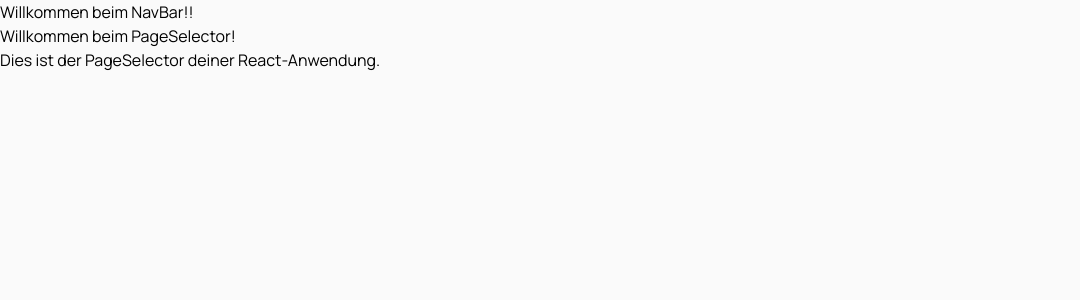
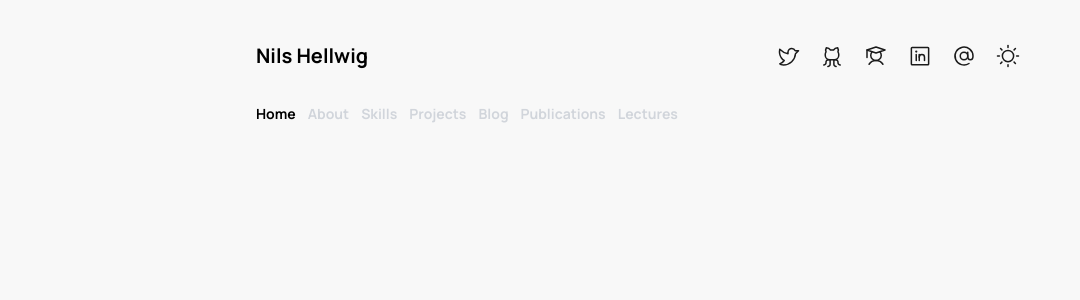
Before and after one commit to NilsHellwig/portfolio, a React (Create React App) app: page / in a window 1280 px wide. Shown: the top 300 px of the page, without its empty margins (0-1080 px from the left). Built offline with nearby package versions, Linux system fonts and the light colour scheme.

Commit message:
add navigation

```diff
--- a/package.json
+++ b/package.json
@@ -12,6 +12,7 @@
     "@types/node": "^16.18.68",
     "@types/react": "^18.2.45",
     "@types/react-dom": "^18.2.17",
+    "phosphor-react": "^1.4.1",
     "react": "^18.2.0",
     "react-dom": "^18.2.0",
     "react-router-dom": "^6.21.0",
--- a/src/App.tsx
+++ b/src/App.tsx
@@ -11,16 +11,12 @@ import Skills from "./pages/Skills";
 
 // Components
 import NavBar from "./components/Navbar";
-
-// Stylesheets
-import "./App.css";
-import "./fonts.css";
 import PageSelector from "./components/PageSelector";
 
 const App: React.FC = () => {
   return (
-    <div className="page-outer bg-zinc-50 h-screen w-screen" style={{ fontFamily: "Manrope" }}>
-      <div className="page-inner">
+    <div className="page-outer" style={{ fontFamily: "Manrope" }}>
+      <div className="page-inner max-w-[800px] w-[100%] mx-auto p-4">
         <NavBar />
         <PageSelector />
         <Router>
--- a/src/components/Navbar.tsx
+++ b/src/components/Navbar.tsx
@@ -1,9 +1,30 @@
 import React from "react";
+import { Student, TwitterLogo, At, GithubLogo, LinkedinLogo, Sun } from "phosphor-react";
 
 const NavBar: React.FC = () => {
   return (
-    <div>
-      <h2>Willkommen beim NavBar!!</h2>
+    <div className="flex flex-row items-center mt-6 mb-8 justify-center flex-col gap-2 md:justify-between md:flex-row md:gap-0">
+      <h1 className="font-bold text-xl">Nils Hellwig</h1>
+      <div className="flex flex-row gap-3">
+        <div className="p-1 hover:bg-gray-200 rounded-lg cursor-pointer">
+          <TwitterLogo size={24} color="#1a1a1a" weight="regular" />
+        </div>
+        <div className="p-1 hover:bg-gray-200 rounded-lg cursor-pointer">
+          <GithubLogo size={24} color="#1a1a1a" weight="regular" />
+        </div>
+        <div className="p-1 hover:bg-gray-200 rounded-lg cursor-pointer">
+          <Student size={24} color="#1a1a1a" weight="regular" />
+        </div>
+        <div className="p-1 hover:bg-gray-200 rounded-lg cursor-pointer">
+          <LinkedinLogo size={24} color="#1a1a1a" weight="regular" />
+        </div>
+        <div className="p-1 hover:bg-gray-200 rounded-lg cursor-pointer">
+          <At size={24} color="#1a1a1a" weight="regular" />
+        </div>
+        <div className="p-1 hover:bg-gray-200 rounded-lg cursor-pointer">
+          <Sun size={24} color="#1a1a1a" weight="regular" />
+        </div>
+      </div>
     </div>
   );
 };
--- a/src/components/PageSelector.tsx
+++ b/src/components/PageSelector.tsx
@@ -2,9 +2,28 @@ import React from "react";
 
 const PageSelector: React.FC = () => {
   return (
-    <div>
-      <h2>Willkommen beim PageSelector!</h2>
-      <p>Dies ist der PageSelector deiner React-Anwendung.</p>
+    <div className="flex flex-row font-bold gap-3 text-sm mb-4">
+      <span className="">
+        <a href="/portfolio/">Home</a>
+      </span>
+      <span className="text-gray-300 hover:text-gray-400 cursor-pointer">
+        <a href="/portfolio/about">About</a>
+      </span>
+      <span className="text-gray-300 hover:text-gray-400 cursor-pointer">
+        <a href="/portfolio/skills">Skills</a>
+      </span>
+      <span className="text-gray-300 hover:text-gray-400 cursor-pointer">
+        <a href="/portfolio/projects">Projects</a>
+      </span>
+      <span className="text-gray-300 hover:text-gray-400 cursor-pointer">
+        <a href="/portfolio/blog">Blog</a>
+      </span>
+      <span className="text-gray-300 hover:text-gray-400 cursor-pointer">
+        <a href="/portfolio/publications">Publications</a>
+      </span>
+      <span className="text-gray-300 hover:text-gray-400 cursor-pointer">
+        <a href="/portfolio/lectures">Lectures</a>
+      </span>
     </div>
   );
 };
--- a/src/index.tsx
+++ b/src/index.tsx
@@ -1,12 +1,12 @@
-import React from 'react';
-import ReactDOM from 'react-dom/client';
-import App from './App';
+import React from "react";
+import ReactDOM from "react-dom/client";
+import App from "./App";
 
-const root = ReactDOM.createRoot(
-  document.getElementById('root') as HTMLElement
-);
-root.render(
-  <React.StrictMode>
-    <App />
-  </React.StrictMode>
-);
+// Stylesheets
+import "./App.css";
+import "./fonts.css";
+
+document.body.style.backgroundColor = '#F8F8F8';
+
+const root = ReactDOM.createRoot(document.getElementById("root") as HTMLElement);
+root.render(<App />);
```
Also changed, not shown: 1 other file (tests, documents, lock files or other folders).
